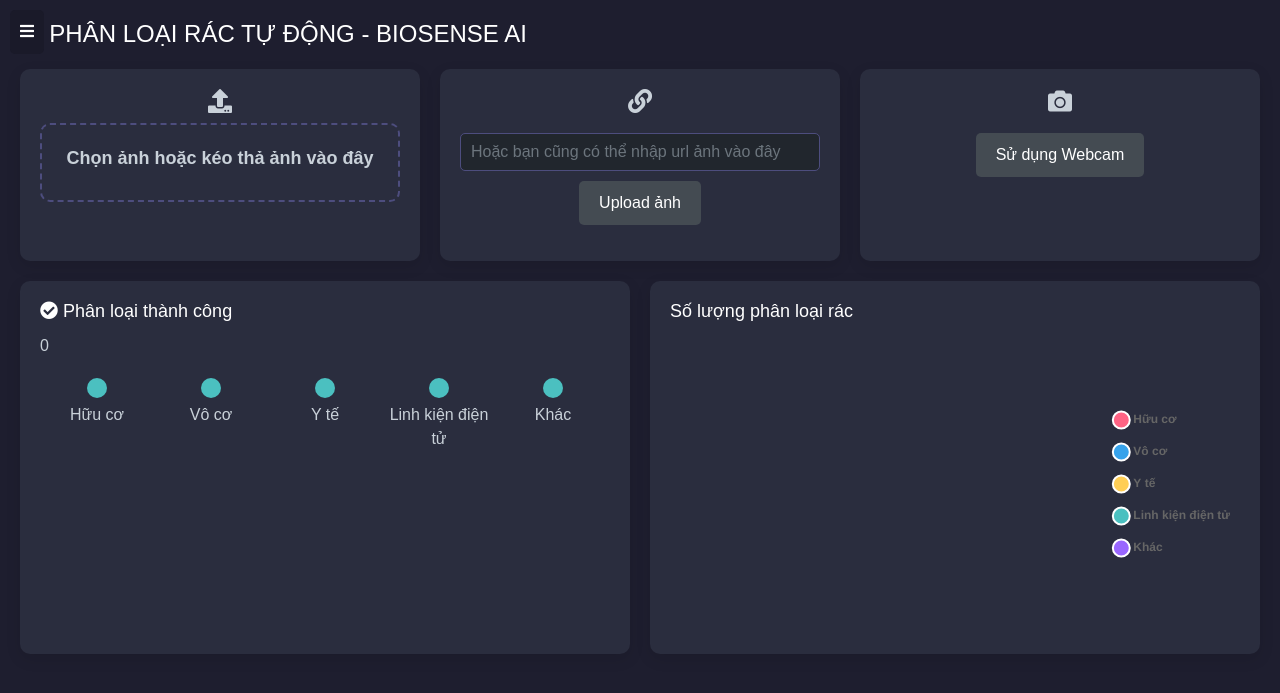
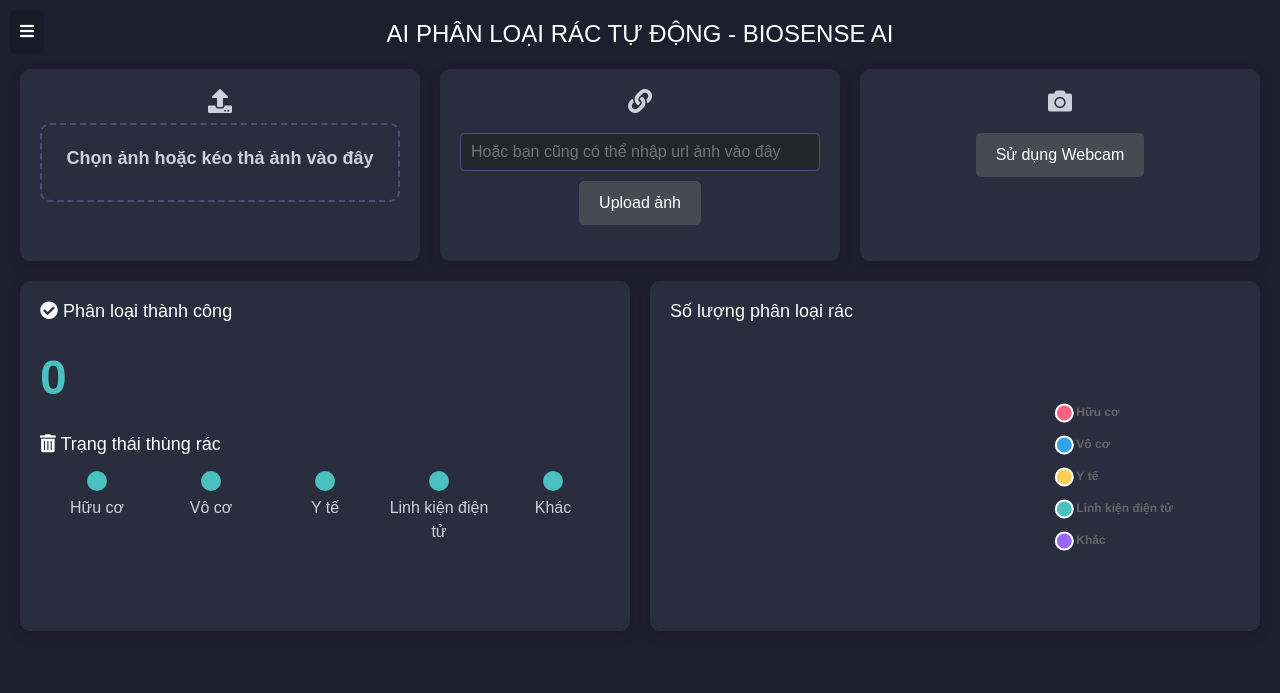
Before and after one commit to QuangquyNguyenvo/Project-Classification, a Flask app: page / in a window 1280 px wide. Shown: the top 693 px of the page. Run offline with Flask 3, Linux system fonts and the light colour scheme; some libraries are stand-ins or nearby versions.

Commit message:
New UI + OCD fix + animation + new sidebar + check rác (?) + icon

```diff
--- a/vision_app/templates/index.html
+++ b/vision_app/templates/index.html
@@ -25,7 +25,7 @@
             padding: 20px;
             overflow-y: auto;
             z-index: 1000;
-            transition: left 0.3s ease;
+            transition: left 0.2s ease;
         }
         .sidebar.active {
             left: 0;
@@ -54,13 +54,14 @@
         .content-wrapper {
             margin-left: 0;
             padding: 20px;
-            transition: margin-left 0.3s ease;
+            transition: margin-left 0.20s ease;
         }
         .content-wrapper.sidebar-active {
             margin-left: 250px;
         }
         .dashboard-header {
             margin-bottom: 20px;
+            text-align: center;
         }
         .dashboard-header h1 {
             font-size: 24px;
@@ -132,10 +133,12 @@
             color: #c9d1d9;
             box-shadow: 0 5px 15px rgba(0,0,0,0.1);
             margin-bottom: 20px;
+            height: 350px;
         }
         .card h3 {
             font-size: 18px;
             color: #ffffff;
+            margin-bottom: 15px;
         }
         .card p {
             font-size: 16px;
@@ -150,8 +153,8 @@
             min-width: 250px;
         }
         #chart-container {
-            width: 100%;
-            height: 300px;
+            width: 90%;
+            height: 280px;
         }
         .toggle-btn {
             position: fixed;
@@ -165,10 +168,20 @@
             border-radius: 5px;
             cursor: pointer;
         }
+        .success-count {
+            font-size: 48px;
+            font-weight: bold;
+            color: #4bc0c0;
+            margin: 20px 0;
+        }
+        .bin-status-title {
+            margin-top: 20px;
+            margin-bottom: 10px;
+        }
         .bin-status {
             display: flex;
             justify-content: space-between;
-            margin-top: 20px;
+            margin-top: 10px;
         }
         .bin-status-item {
             text-align: center;
@@ -230,7 +243,8 @@
             <div class="card">
                 <div class="card-body">
                     <h3 class="card-title"><i class="fas fa-check-circle"></i> Phân loại thành công</h3>
-                    <p class="card-text">{{ counters['successful_classifications'] }}</p>
+                    <div class="success-count">{{ counters['successful_classifications'] }}</div>
+                    <h3 class="bin-status-title"><i class="fas fa-trash-alt"></i> Trạng thái thùng rác</h3>
                     <div class="bin-status">
                         <div class="bin-status-item">
                             <div class="status-indicator status-not-full"></div>
@@ -394,6 +408,7 @@
             Object.keys(binStatus).forEach((key, index) => {
                 if (binStatus[key]) {
                     statusIndicators[index].classList.remove('status-not-full');
+                    statusIndicators
                     statusIndicators[index].classList.add('status-full');
                 } else {
                     statusIndicators[index].classList.remove('status-full');
```
